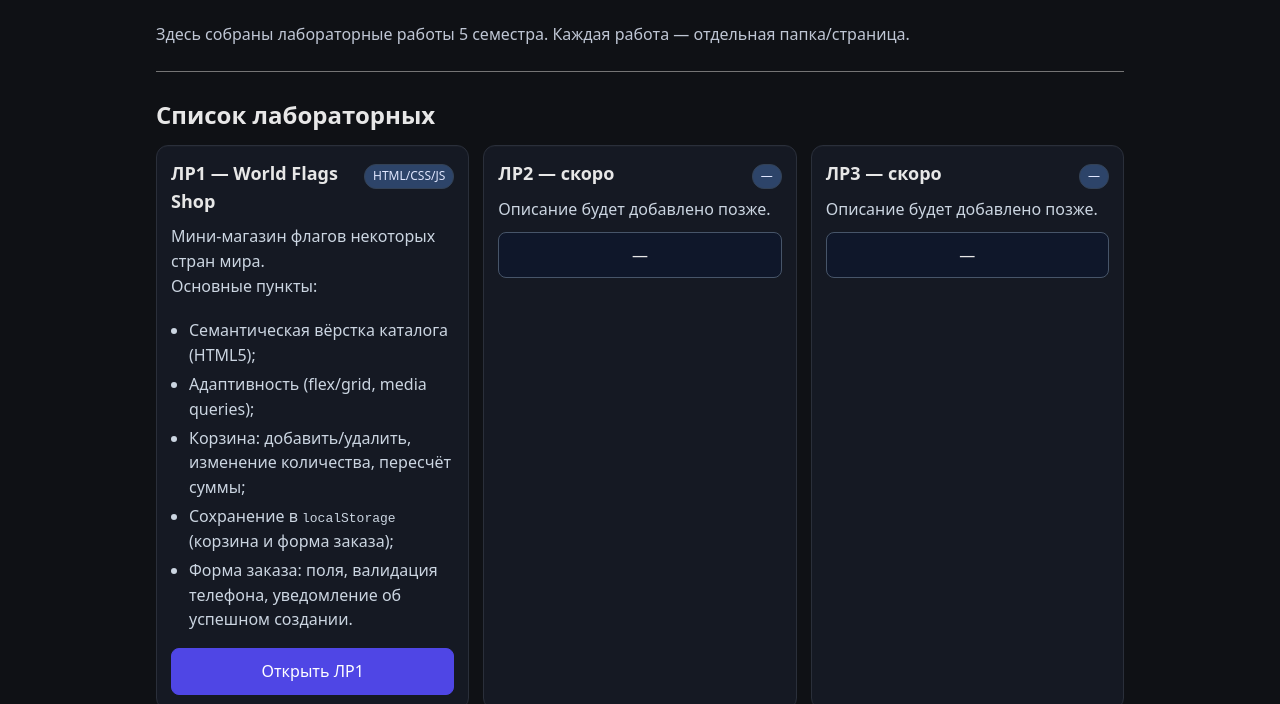
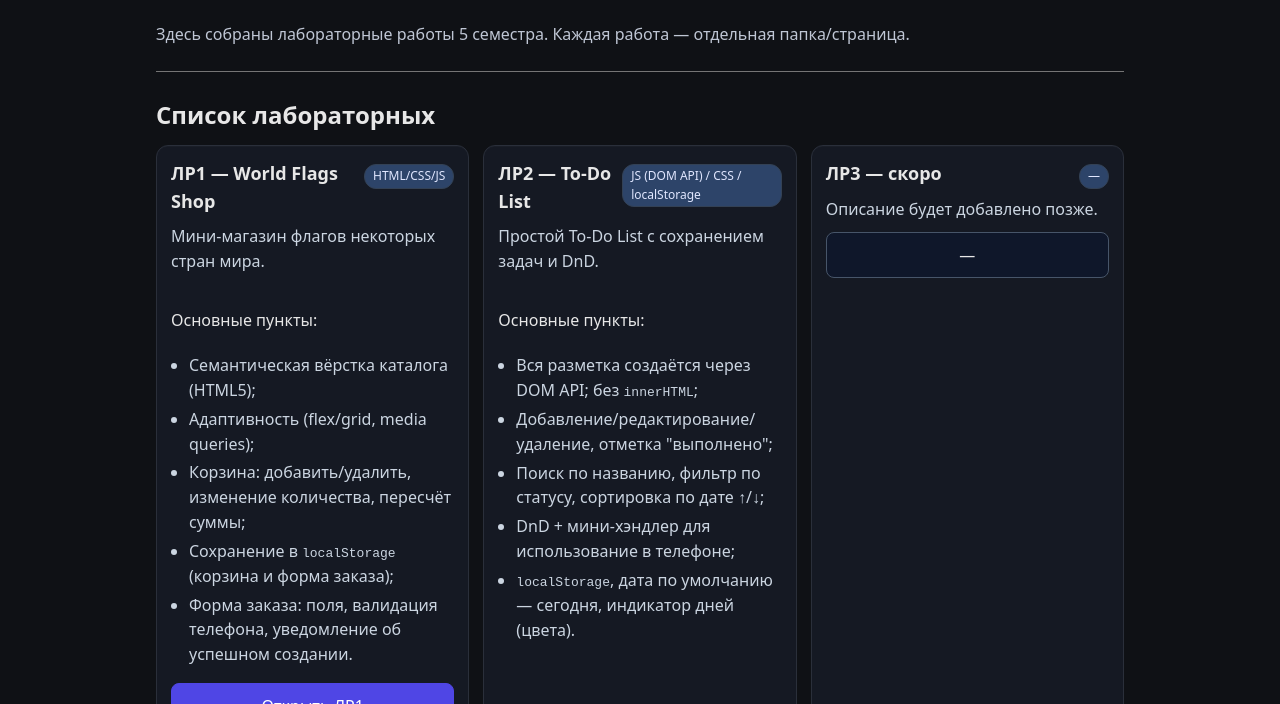
Before and after one commit to NicolasRAA/Web-programming, a plain HTML site: page index.html in a window 1280 px wide. Shown: the part 96-800 px from the top of the page. Drawn offline with Linux system fonts and the light colour scheme.

Commit message:
feat(index): added ЛР2 — To-Do List with description, thechs and link to lab-2/

```diff
--- a/index.html
+++ b/index.html
@@ -89,7 +89,7 @@
                         <h3>ЛР1 — World Flags Shop</h3>
                         <span class="tag">HTML/CSS/JS</span>
                     </div>
-                    <p>Мини-магазин флагов некоторых стран мира. <br>Основные пункты:</p>
+                    <p>Мини-магазин флагов некоторых стран мира.</p> <br>Основные пункты:</p>
                     <ul>
                         <li>Семантическая вёрстка каталога (HTML5);</li>
                         <li>Адаптивность (flex/grid, media queries);</li>
@@ -100,16 +100,24 @@
                     <a class="btn btn-primary" href="lab-1/">Открыть ЛР1</a>
                 </article>
 
-                <!-- For the future labs, just in case, maybe I could even link them to external links -->
                 <article class="card">
                     <div class="card-head">
-                        <h3>ЛР2 — скоро</h3>
-                        <span class="tag">—</span>
+                        <h3>ЛР2 — To-Do List</h3>
+                        <span class="tag">JS (DOM API) / CSS / localStorage</span>
                     </div>
-                    <p>Описание будет добавлено позже.</p>
-                    <a class="btn" href="#">—</a>
+                    <p>Простой To-Do List с сохранением задач и DnD.</p> <br>Основные пункты:</p>
+                    <ul>
+                        <li>Вся разметка создаётся через DOM API; без <code>innerHTML</code>;</li>
+                        <li>Добавление/редактирование/удаление, отметка "выполнено";</li>
+                        <li>Поиск по названию, фильтр по статусу, сортировка по дате ↑/↓;</li>
+                        <li>DnD + мини-хэндлер для использование в телефоне;</li>
+                        <li><code>localStorage</code>, дата по умолчанию — сегодня, индикатор дней (цвета).</li>
+                    </ul>
+                    <br> <br>
+                    <a class="btn btn-primary" href="lab-2/">Открыть ЛР2</a>
                 </article>
 
+                <!-- For the future labs, just in case, maybe I could even link them to external links -->
                 <article class="card">
                     <div class="card-head">
                         <h3>ЛР3 — скоро</h3>
```
